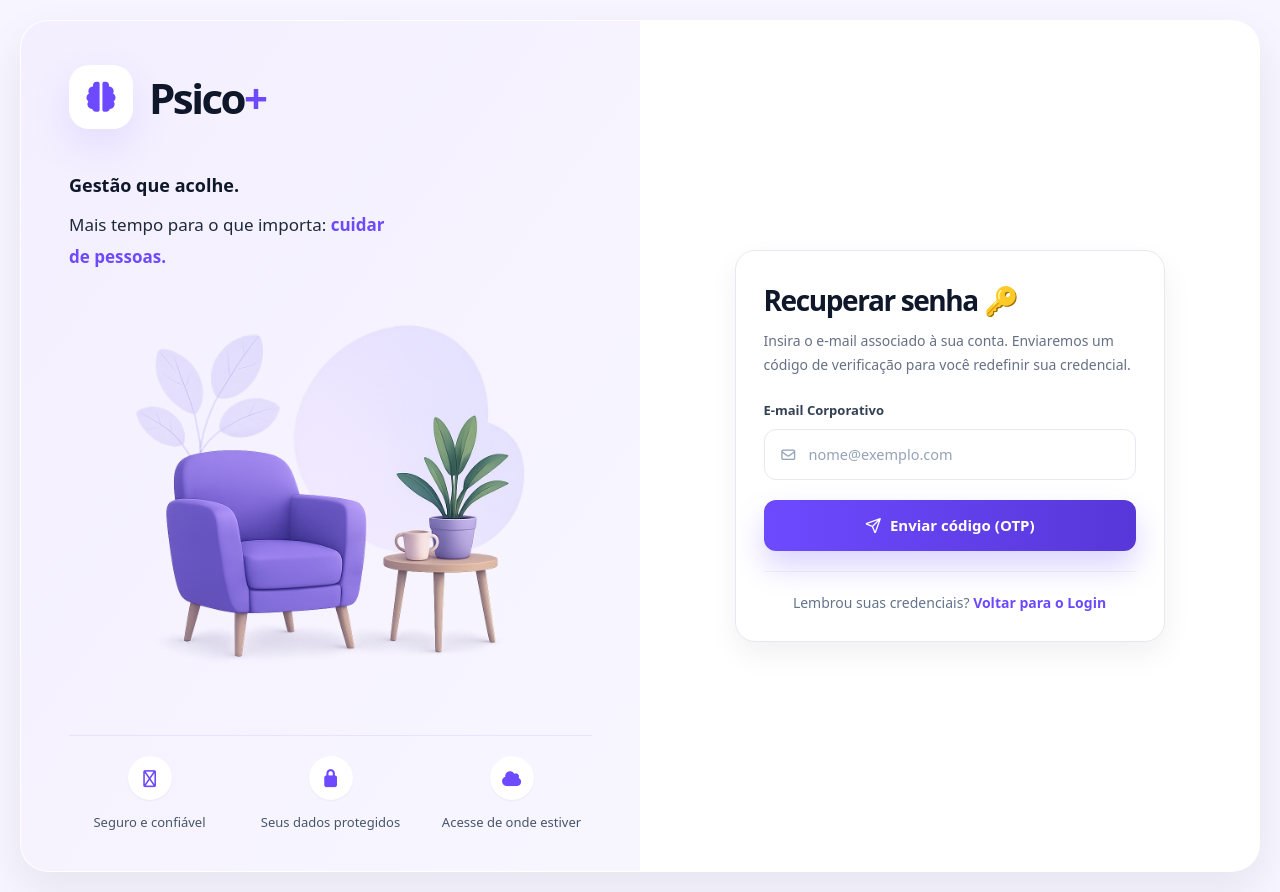
After one commit to leticiazlopes/psicoplus, a Django app: page /esqueci-senha/ in a window 1280 px wide. The commit adds this page. Run offline with Django 4.2, Linux system fonts and the light colour scheme; some libraries are stand-ins or nearby versions.

Commit message:
PSI-77: lógica de e-mail aleatório e HTML robusta para produção

```diff
--- a/accounts/models.py
+++ b/accounts/models.py
@@ -18,6 +18,9 @@ class Usuario(AbstractUser):
         max_length=20,
         choices=Perfil.choices
     )
+
+    codigo_recuperacao = models.CharField(max_length=6, blank=True, null=True)
+    codigo_expiracao = models.DateTimeField(blank=True, null=True)
 
     criado_em = models.DateTimeField(auto_now_add=True)
     atualizado_em = models.DateTimeField(auto_now=True)
--- a/accounts/urls.py
+++ b/accounts/urls.py
@@ -1,6 +1,6 @@
 from django.urls import path, reverse_lazy
 from django.contrib.auth import views as auth_views
-from .views import CadastroPsicologoView, LoginUsuarioView, LogoutUsuarioView, MeuPerfilUpdateView, PsicologoListView, CadastroPacienteView, PacienteListView, inativar_paciente, ativar_paciente, PacienteUpdateView
+from . import views
 import django.contrib.auth.views as auth_views
 from django.contrib import messages
 
@@ -11,9 +11,9 @@ class MyPasswordChangeView(auth_views.PasswordChangeView):
         return super().form_valid(form)
 
 urlpatterns = [
-    path("psicologos/", PsicologoListView.as_view(), name="psicologos"),
-    path("psicologos/cadastrar/", CadastroPsicologoView.as_view(), name="cadastro_psicologo"),
-    path('meu-perfil/', MeuPerfilUpdateView.as_view(), name='meu_perfil'),
+    path("psicologos/", views.PsicologoListView.as_view(), name="psicologos"),
+    path("psicologos/cadastrar/", views.CadastroPsicologoView.as_view(), name="cadastro_psicologo"),
+    path('meu-perfil/', views.MeuPerfilUpdateView.as_view(), name='meu_perfil'),
     path(
         'alterar-senha/',
         MyPasswordChangeView.as_view(
@@ -22,11 +22,13 @@ urlpatterns = [
         ),
         name='password_change'
     ),
-    path("login/", LoginUsuarioView.as_view(), name="login"),
-    path("logout/", LogoutUsuarioView.as_view(), name="logout"),
-    path("pacientes/", PacienteListView.as_view(), name="pacientes_lista"),
-    path("pacientes/cadastrar/", CadastroPacienteView.as_view(), name="cadastro_paciente"),
-    path("pacientes/<uuid:pk>/inativar/", inativar_paciente, name="inativar_paciente"),
-    path("pacientes/<uuid:pk>/ativar/", ativar_paciente, name="ativar_paciente"),
-    path("pacientes/<uuid:pk>/editar/", PacienteUpdateView.as_view(), name="editar_paciente"),
+    path("login/", views.LoginUsuarioView.as_view(), name="login"),
+    path("logout/", views.LogoutUsuarioView.as_view(), name="logout"),
+    path("pacientes/", views.PacienteListView.as_view(), name="pacientes_lista"),
+    path("pacientes/cadastrar/", views.CadastroPacienteView.as_view(), name="cadastro_paciente"),
+    path("pacientes/<uuid:pk>/inativar/", views.inativar_paciente, name="inativar_paciente"),
+    path("pacientes/<uuid:pk>/ativar/", views.ativar_paciente, name="ativar_paciente"),
+    path("pacientes/<uuid:pk>/editar/", views.PacienteUpdateView.as_view(), name="editar_paciente"),
+    path("esqueci-senha/", views.esqueci_senha_request, name="esqueci_senha"),
+    path("validar-codigo/", views.validar_codigo_e_salvar, name="validar_codigo")
 ]
--- a/accounts/views.py
+++ b/accounts/views.py
@@ -3,7 +3,7 @@ from django.contrib.auth.views import LoginView, LogoutView
 from django.urls import reverse_lazy
 from django.contrib import messages
 from django.contrib.auth.mixins import LoginRequiredMixin
-from django.shortcuts import get_object_or_404, redirect
+from django.shortcuts import get_object_or_404, redirect, render
 from django.contrib import messages
 from .forms import CadastroPacienteForm, CadastroPsicologoForm, LoginUsuarioForm, MeuPerfilForm
 from .models import Psicologo
@@ -12,6 +12,10 @@ from .models import Usuario
 from django.views.decorators.http import require_POST
 from django.utils.decorators import method_decorator
 from django.contrib.messages.views import SuccessMessageMixin
+import random
+import datetime
+from django.utils import timezone
+from django.core.mail import send_mail
 
 
 
@@ -128,3 +132,92 @@ def ativar_paciente(request, pk):
     paciente.save()
     messages.success(request, "Paciente ativado com sucesso.")
     return redirect("pacientes_lista")
+
+def esqueci_senha_request(request):
+    """Passo 1: Recebe o e-mail, gera o código de 6 dígitos e faz o disparo real"""
+    if request.method == "POST":
+        email_digitado = request.POST.get("email")
+
+        # Como o seu USERNAME_FIELD é o email, buscamos direto por ele
+        user = Usuario.objects.filter(email=email_digitado).first()
+
+        # Segurança (LGPD): Evita revelar se o e-mail existe ou não na base de dados
+        if user:
+            # Gera um código aleatório de 6 dígitos (ex: '482910')
+            codigo = f"{random.randint(100000, 999999)}"
+
+            # Define a expiração para daqui a 15 minutos
+            user.codigo_recuperacao = codigo
+            user.codigo_expiracao = timezone.now() + datetime.timedelta(minutes=15)
+            user.save()
+
+            # Corpo do e-mail estilizado com HTML, parecido com o do seu amigo
+            html_message = f"""
+            <div style="background-color: #ffffff; font-family: Arial, sans-serif; padding: 30px; border-radius: 8px; max-width: 500px; margin: 0 auto; border: 1px solid #e0e0e0; color: #333333;">
+                <h2 style="color: #4A90E2; margin-top: 0;">Recuperação de Acesso - Psico+</h2>
+                <p>Olá <b>{user.nome}</b>,</p>
+                <p>Recebemos uma solicitação de redefinição de senha para a sua conta de {user.get_perfil_display()}.</p>
+                <p>Utilize o código de autorização abaixo para cadastrar uma nova senha:</p>
+
+                <div style="background-color: #f4f6f9; padding: 15px; text-align: center; font-size: 28px; font-weight: bold; letter-spacing: 6px; color: #4A90E2; border-radius: 6px; margin: 20px 0; border: 1px dashed #4A90E2;">
+                    {codigo}
+                </div>
+
+                <p style="color: #d9534f; font-size: 13px; font-weight: bold;">⚠️ Atenção: Este código é válido por 15 minutos.</p>
+                <p style="color: #777777; font-size: 12px; margin-top: 25px; border-top: 1px solid #eeeeee; padding-top: 15px;">Se você não solicitou essa redefinição, nenhuma ação é necessária. Sua senha continuará segura.</p>
+            </div>
+            """
+
+            # Dispara o e-mail usando o SMTP do seu settings.py (Gmail)
+            send_mail(
+                subject="[Psico+] Código de Recuperação de Senha",
+                message=f"Seu código de recuperação é: {codigo}", # Fallback em texto puro
+                from_email=None,
+                recipient_list=[user.email],
+                html_message=html_message
+            )
+
+        # Guarda o e-mail temporariamente na sessão do navegador do usuário
+        # Isso serve para que a próxima página saiba qual usuário estamos alterando
+        request.session['email_recuperacao'] = email_digitado
+        return redirect('validar_codigo')
+
+    return render(request, "auth/password_reset.html")
+
+
+def validar_codigo_e_salvar(request):
+    """Passo 2: Valida o código digitado e atualiza a senha de forma segura"""
+    email = request.session.get('email_recuperacao')
+
+    # Se o usuário tentar acessar a URL de confirmação direto sem passar pelo e-mail, barra ele
+    if not email:
+        return redirect('esqueci_senha_request')
+
+    if request.method == "POST":
+        codigo_digitado = request.POST.get("codigo")
+        nova_senha = request.POST.get("nova_senha")
+
+        user = Usuario.objects.filter(email=email).first()
+
+        if user and user.codigo_recuperacao == codigo_digitado:
+            # Verifica se o código não expirou no tempo
+            if timezone.now() < user.codigo_expiracao:
+                # O método set_password() do Django já aplica a criptografia PBKDF2 automaticamente
+                user.set_password(nova_senha)
+
+                # Reseta os campos para que o código não possa ser usado uma segunda vez
+                user.codigo_recuperacao = None
+                user.codigo_expiracao = None
+                user.save()
+
+                # Limpa a sessão
+                del request.session['email_recuperacao']
+
+                messages.success(request, "Senha alterada com sucesso! Faça seu login.")
+                return redirect('login') # Ajuste para a sua rota de login
+            else:
+                messages.error(request, "Este código já expirou. Solicite um novo.")
+        else:
+            messages.error(request, "Código de verificação incorreto.")
+
+    return render(request, "auth/password_reset_confirm.html")
--- a/templates/accounts/login.html
+++ b/templates/accounts/login.html
@@ -164,7 +164,9 @@
                                 </button>
                             </div>
                             <div class="mt-2 flex justify-end">
-                                <span class="text-[12px] font-semibold text-primary">Esqueci minha senha</span>
+                                <a href="{% url 'esqueci_senha' %}" class="text-[12px] font-semibold text-primary hover:text-primaryDark hover:underline transition-all">
+                                    Esqueci minha senha
+                                </a>
                             </div>
                             {% if form.password.errors %}
                             <div class="mt-2 space-y-1 text-[13px] text-rose-600">
--- /dev/null
+++ b/templates/auth/password_reset.html
@@ -0,0 +1,137 @@
+{% load static %}
+<!DOCTYPE html>
+<html lang="pt-br">
+<head>
+    <meta charset="UTF-8">
+    <title>Recuperar Senha | Psico+</title>
+    <meta name="viewport" content="width=device-width, initial-scale=1.0">
+
+    <script src="https://cdn.tailwindcss.com"></script>
+    <link rel="stylesheet" href="https://cdnjs.cloudflare.com/ajax/libs/font-awesome/7.0.1/css/all.min.css">
+
+    <script>
+        tailwind.config = {
+            theme: {
+                extend: {
+                    colors: {
+                        primary: "#6D4AFF",
+                        primaryDark: "#5737D8",
+                        primarySoft: "#EEE9FF",
+                        borderSoft: "#E7E9F2",
+                        textMuted: "#667085",
+                    },
+                    boxShadow: {
+                        soft: "0 18px 45px rgba(31,41,55,0.08)",
+                    }
+                }
+            }
+        }
+    </script>
+</head>
+<body class="h-screen overflow-hidden bg-[#f7f5ff] p-4 text-slate-900 lg:p-5">
+    <div class="mx-auto flex h-[calc(100vh-2rem)] max-w-[1400px] overflow-hidden rounded-[28px] border border-white/70 bg-white shadow-soft lg:h-[calc(100vh-2.5rem)]">
+
+        <section class="hidden h-full w-1/2 flex-col justify-between overflow-hidden bg-gradient-to-br from-[#f3efff] via-[#f6f3ff] to-[#f7f6ff] px-10 py-10 xl:px-12 xl:py-11 lg:flex">
+            <div>
+                <div class="flex items-center gap-4">
+                    <div class="flex h-16 w-16 items-center justify-center rounded-[20px] bg-white text-primary shadow-[0_16px_40px_rgba(109,74,255,0.12)]">
+                        <i class="fa-solid fa-brain text-[30px]"></i>
+                    </div>
+
+                    <h1 class="text-[42px] font-black tracking-[-0.06em] text-slate-900">
+                        Psico<span class="text-primary">+</span>
+                    </h1>
+                </div>
+
+                <div class="mt-10 max-w-[320px]">
+                    <p class="text-[18px] font-bold leading-8 text-slate-900">
+                        Gestão que acolhe.
+                    </p>
+                    <p class="mt-2 text-[17px] leading-8 text-slate-800">
+                        Mais tempo para o que importa:
+                        <span class="font-semibold text-primary">cuidar de pessoas.</span>
+                    </p>
+                </div>
+            </div>
+
+            <div class="flex flex-1 items-center justify-center py-4">
+                <img src="{% static 'img/accounts/login.png' %}" alt="Ilustração da tela de login Psico+" class="w-full max-w-[390px] xl:max-w-[430px]">
+            </div>
+
+            <div class="grid grid-cols-3 gap-5 border-t border-primary/10 pt-5 text-center">
+                <div class="flex flex-col items-center">
+                    <div class="flex h-11 w-11 items-center justify-center rounded-full bg-white text-primary shadow-sm">
+                        <i class="fa-regular fa-shield text-[17px]"></i>
+                    </div>
+                    <p class="mt-3 text-[13px] leading-5 text-slate-600">Seguro e confiável</p>
+                </div>
+
+                <div class="flex flex-col items-center">
+                    <div class="flex h-11 w-11 items-center justify-center rounded-full bg-white text-primary shadow-sm">
+                        <i class="fa-solid fa-lock text-[17px]"></i>
+                    </div>
+                    <p class="mt-3 text-[13px] leading-5 text-slate-600">Seus dados protegidos</p>
+                </div>
+
+                <div class="flex flex-col items-center">
+                    <div class="flex h-11 w-11 items-center justify-center rounded-full bg-white text-primary shadow-sm">
+                        <i class="fa-solid fa-cloud text-[17px]"></i>
+                    </div>
+                    <p class="mt-3 text-[13px] leading-5 text-slate-600">Acesse de onde estiver</p>
+                </div>
+            </div>
+        </section>
+
+        <section class="flex h-full w-full items-center justify-center overflow-hidden bg-white px-6 py-6 lg:w-1/2 lg:px-10">
+            <div class="w-full max-w-[430px]">
+
+                <div class="rounded-[20px] border border-borderSoft bg-white px-7 py-7 shadow-[0_12px_30px_rgba(15,23,42,0.06)]">
+                    <div class="mb-6">
+                        <h2 class="text-[28px] font-black tracking-[-0.05em] text-slate-900">
+                            Recuperar senha <span class="text-primary">🔑</span>
+                        </h2>
+                        <p class="mt-2 text-[14px] text-textMuted leading-6">
+                            Insira o e-mail associado à sua conta. Enviaremos um código de verificação para você redefinir sua credencial.
+                        </p>
+                    </div>
+
+                    <form method="post" action="{% url 'esqueci_senha' %}" class="space-y-5">
+                        {% csrf_token %}
+
+                        <div>
+                            <label for="email" class="mb-2 block text-[13px] font-bold text-slate-700">E-mail Corporativo</label>
+                            <div class="relative">
+                                <span class="pointer-events-none absolute inset-y-0 left-0 flex items-center pl-4 text-slate-400">
+                                    <i class="fa-regular fa-envelope text-[14px]"></i>
+                                </span>
+                                <input
+                                    type="email"
+                                    id="email"
+                                    name="email"
+                                    required
+                                    class="w-full rounded-[12px] border border-borderSoft bg-white py-3.5 pl-11 pr-4 text-[14.5px] text-slate-900 outline-none transition-all placeholder:text-slate-400 focus:border-primary focus:ring-2 focus:ring-primarySoft"
+                                    placeholder="nome@exemplo.com"
+                                >
+                            </div>
+                        </div>
+
+                        <button type="submit" class="inline-flex w-full items-center justify-center gap-2 rounded-[12px] bg-gradient-to-r from-primary to-primaryDark px-5 py-3.5 text-[15px] font-semibold text-white shadow-[0_16px_30px_rgba(109,74,255,0.24)] hover:opacity-95 transition-opacity">
+                            <i class="fa-regular fa-paper-plane text-[14px]"></i>
+                            Enviar código (OTP)
+                        </button>
+
+                        <div class="mt-6 flex flex-col items-center gap-3 border-t border-slate-100 pt-5">
+                            <p class="text-[14px] text-slate-500">
+                                Lembrou suas credenciais?
+                                <a href="{% url 'login' %}" class="font-bold text-primary hover:underline">
+                                    Voltar para o Login
+                                </a>
+                            </p>
+                        </div>
+                    </form>
+                </div>
+            </div>
+        </section>
+    </div>
+</body>
+</html>
```
Also changed, not shown: templates/auth/password_reset_confirm.html (added, +183 -0 lines), accounts/migrations/0003_usuario_codigo_expiracao_usuario_codigo_recuperacao.py (added).
